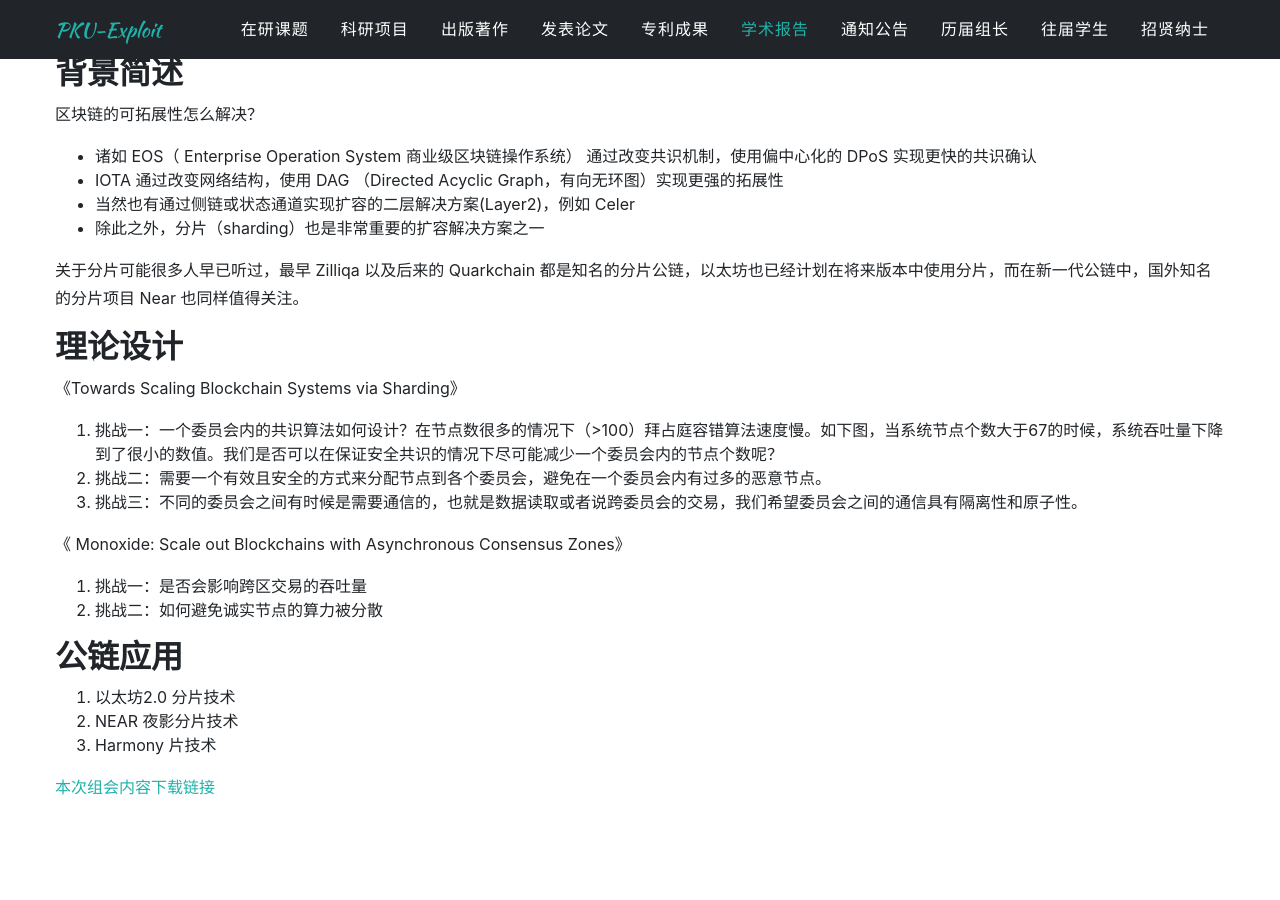
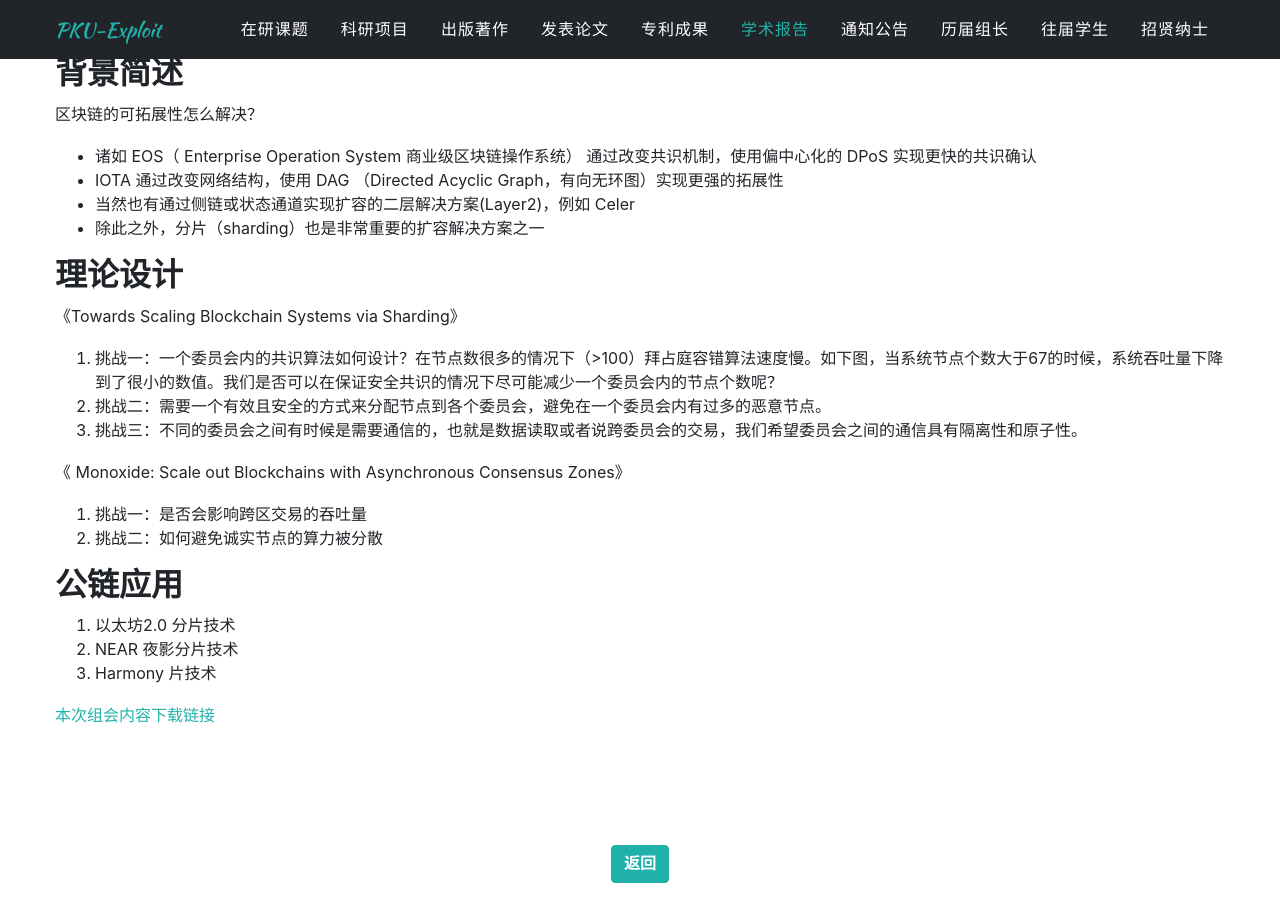
Before and after one commit to xxycfhb/xxycfhb.github.io, a Jekyll site: the page built from _posts/seminar/2022-1-11-seminar-29.md, in a window 1280 px wide and 900 px high, scrolled down 409 px. Built offline with Jekyll 4.4.1, drawn with Linux system fonts in a browser that asks for light colours; some web fonts are replaced.

Commit message:
Update 2022-1-11-seminar-29.md

```diff
--- a/_posts/seminar/2022-1-11-seminar-29.md
+++ b/_posts/seminar/2022-1-11-seminar-29.md
@@ -19,7 +19,6 @@ categories:
 + 当然也有通过侧链或状态通道实现扩容的二层解决方案(Layer2)，例如 Celer
 + 除此之外，分片（sharding）也是非常重要的扩容解决方案之一
 
-关于分片可能很多人早已听过，最早 Zilliqa 以及后来的 Quarkchain 都是知名的分片公链，以太坊也已经计划在将来版本中使用分片，而在新一代公链中，国外知名的分片项目 Near 也同样值得关注。
 
 
 ## 理论设计
```
